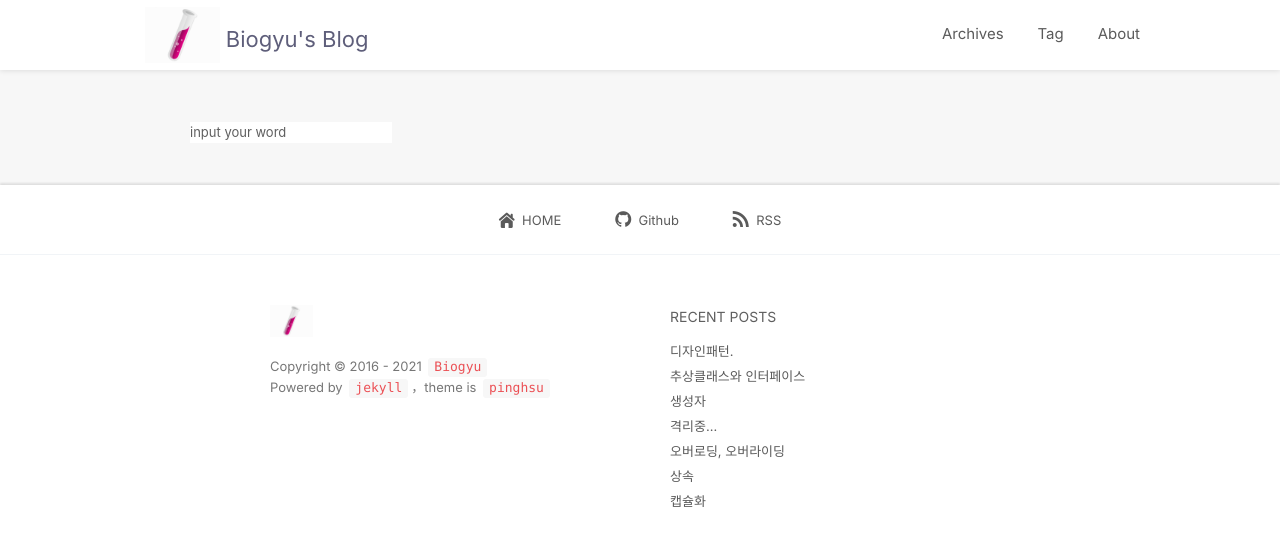
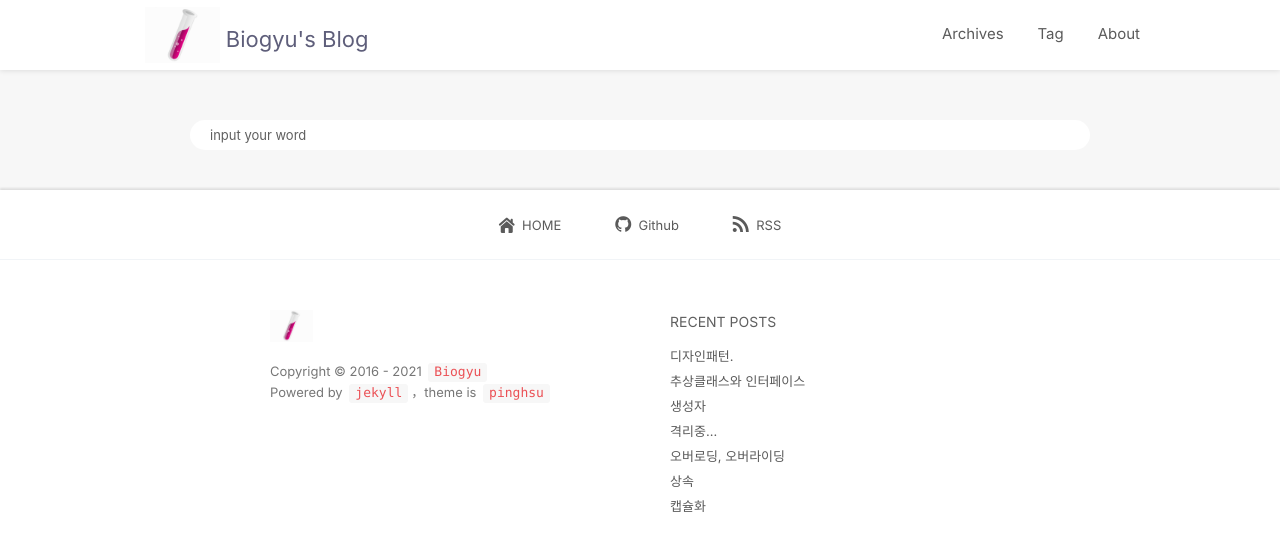
Before and after one commit to biogyu/biogyu.github.io, a Jekyll site: the page built from search/index.html, in a window 1280 px wide. Shown: the top 551 px of the page. Built offline with Jekyll 4.4.1, drawn with Linux system fonts in a browser that asks for light colours; nearby versions of some CDN libraries; comment, search, counter and statistics services are not loaded.

Commit message:
Chore : serach input styling

```diff
--- a/search/index.html
+++ b/search/index.html
@@ -3,7 +3,12 @@ layout : default
 ---
 <div class="main-content archive-page clearfix">
     <div class="search-input">
-        <input id="SearchWord" type="text" placeholder="input your word">
+        <input id="SearchWord" type="text" placeholder="input your word" style="
+        width: 100%;
+        height: 30px;
+        border-radius: 15px;
+        padding-left: 20px;
+    ">
     </div>
     <div class="categorys-item">
         <div class="post-lists">
```
